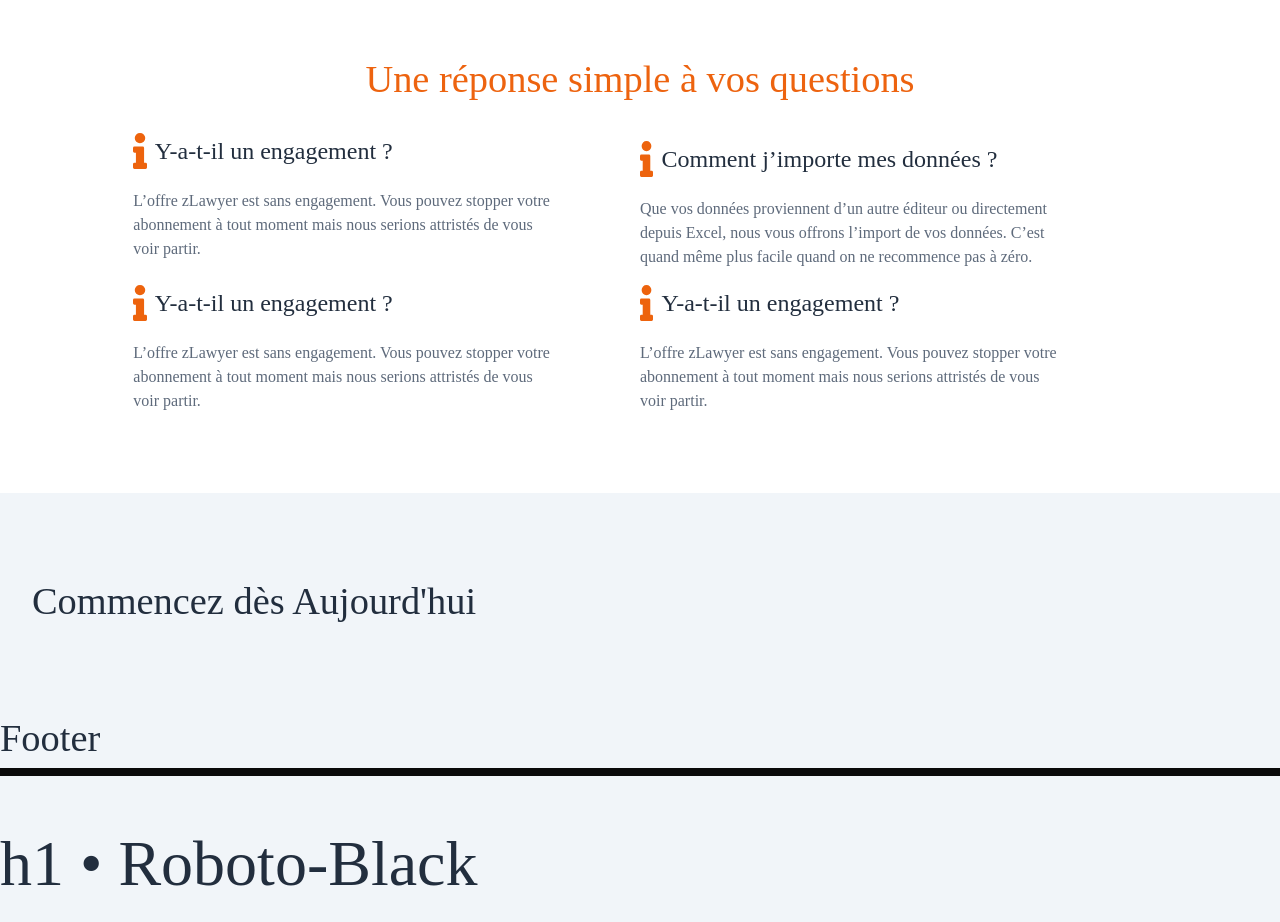
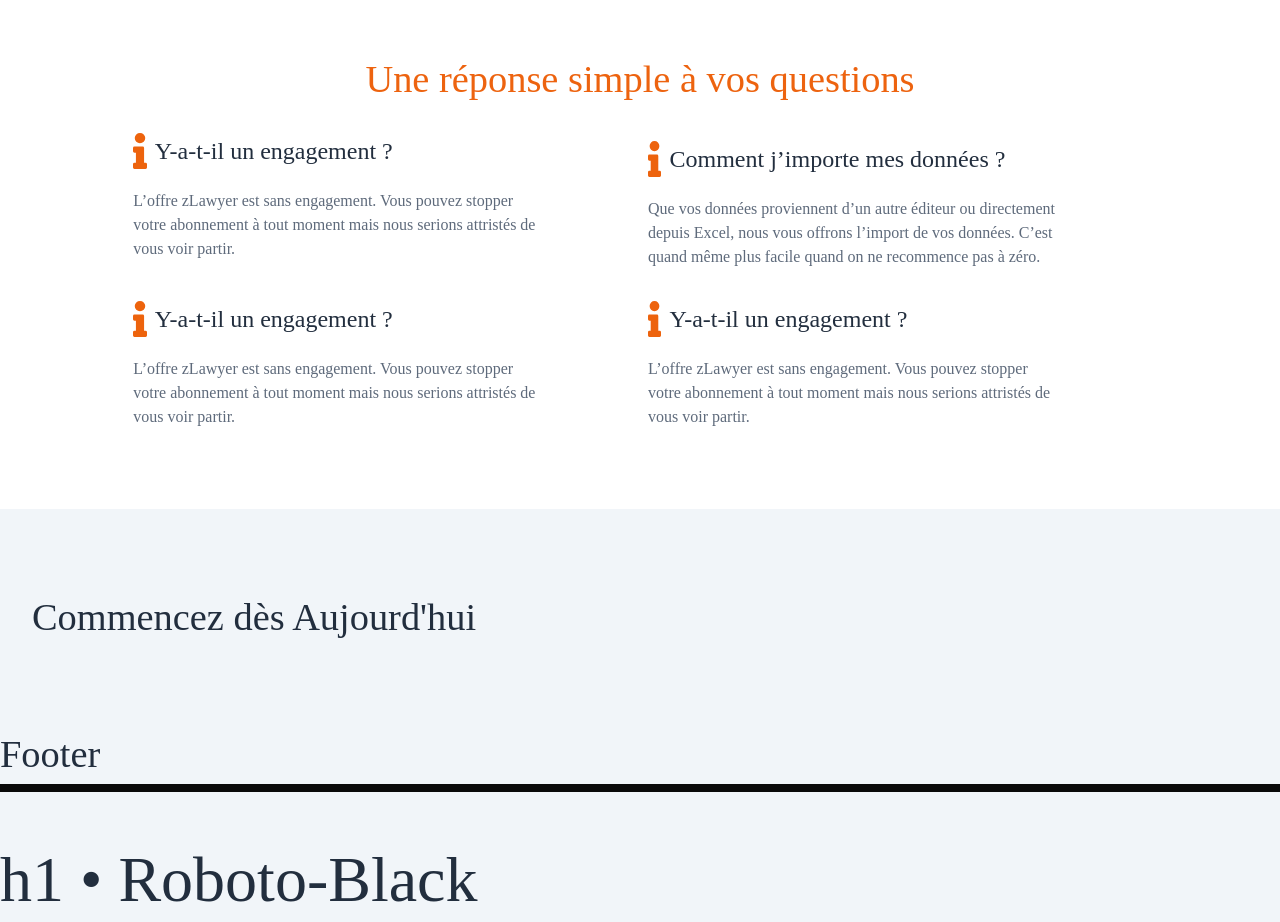
Before and after one commit to MatteoCourquin/zLawyer, a Nuxt app: page / in a window 1280 px wide. Shown: the part 1680-2602 px from the top of the page. Built offline with nearby package versions, Linux system fonts and the light colour scheme.

Commit message:
:lipstick: add gap to infoSection

```diff
--- a/components/Infos.vue
+++ b/components/Infos.vue
@@ -3,7 +3,7 @@
         <div class="max-width-white-section-content flex flex-col items-center">
             <h2 class="text-orange">Une réponse simple à vos questions</h2>
 
-            <div class="mt-4 lg:w-5/6 grid grid-rows-2 md:grid-cols-2 items-center">
+            <div class="mt-4 lg:w-5/6 grid grid-rows-2 md:grid-cols-2 gap-4 items-center">
 
               <div class="sm:w-5/6 flex flex-col justify-start">
 
```
